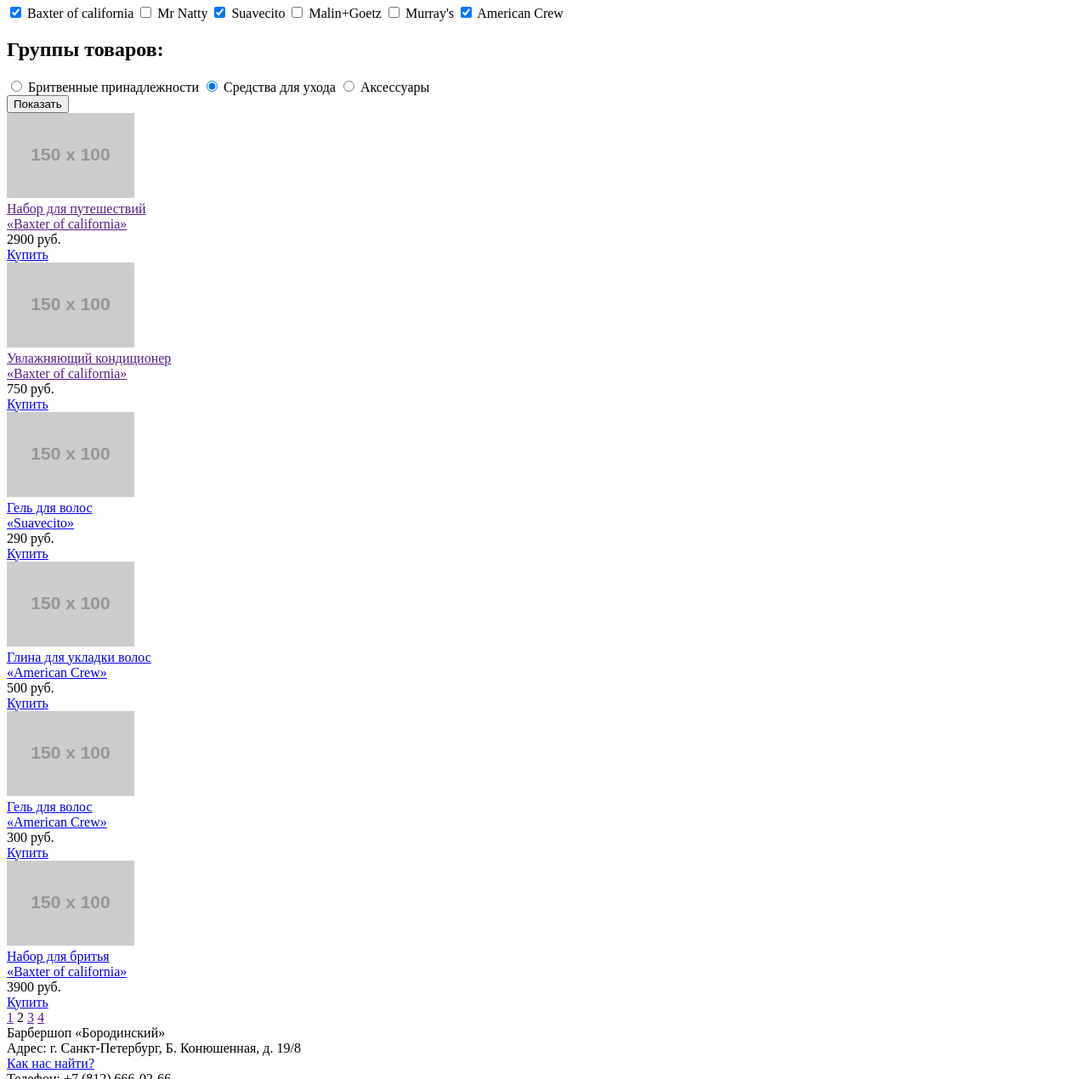
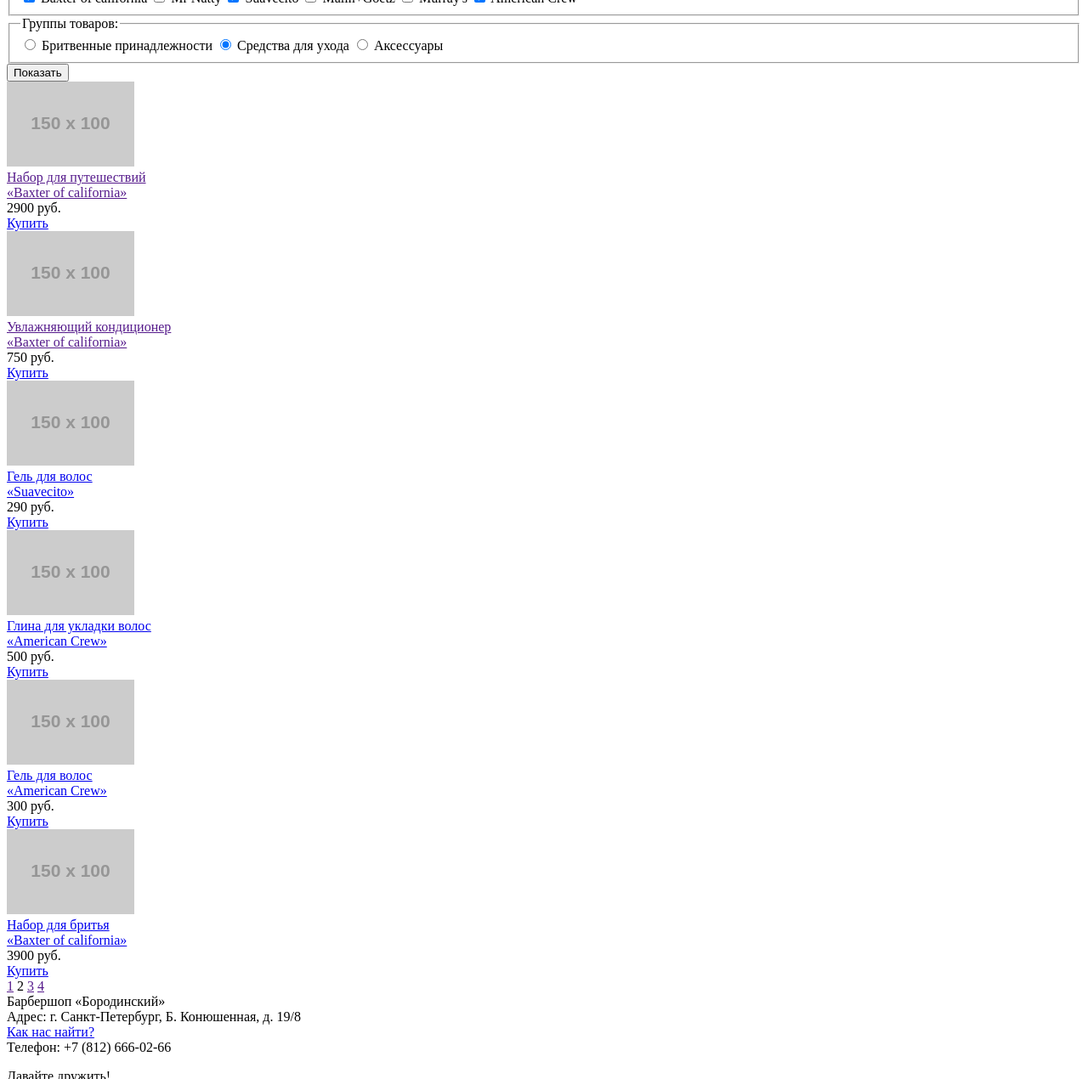
Before and after one commit to Feuway/194734-barbershop, a plain HTML site: page catalog.html in a window 1280 px wide. Shown: the part 300-1570 px from the top of the page at 85% size. Drawn offline with Linux system fonts and the light colour scheme; placeholder pictures from the web are drawn by us.

Commit message:
Зад 2 Барбер
Исправил

```diff
--- a/catalog.html
+++ b/catalog.html
@@ -8,7 +8,7 @@
   <body>
 		<header class="main-header">
 			<div class="container">
-				<a href="index.html"></a>
+				<a class="logo" href="index.html"><img src="#" alt="barbershop"></a>
 				<nav class="main-navigation">
 					<ul>
 						<li><a href="#">Информация</a></li>
@@ -33,10 +33,9 @@
 				</div>
 			</div>
 			<div class="catalog">
-				<section class="filter">
-					<form action="" method="post">
-						<div class="flter-brand">
-							<h2>Производители:</h2>
+				<form class="filter" action="" method="post">
+					<fieldset class="flter-brand">
+						<legend>Производители:</legend>
 						<input type="checkbox" name="boc" id="boc" checked>
 						<label for="boc">Baxter of california</label>
 						<input type="checkbox" name="mr-natty" id="mr-natty">
@@ -49,25 +48,24 @@
 						<label for="murrays">Murray's</label>
 						<input type="checkbox" name="american-crew" id="american-crew" checked>
 						<label for="american-crew">American Crew</label>
-						</div>
-						<div class="filter-product-group">
-							<h2>Группы товаров:</h2>
-							<input type="radio" name="razors" id="razors">
+					</fieldset>
+					<fieldset class="filter-product-group">
+						<legend>Группы товаров:</legend>
+						<input type="radio" name="product-group" id="razors">
 						<label for="razors">Бритвенные принадлежности</label>
-							<input type="radio" name="care" id="care" checked>
+						<input type="radio" name="product-group" id="care" checked>
 						<label for="care">Средства для ухода</label>
-							<input type="radio" name="accessories" id="accessories">
+						<input type="radio" name="product-group" id="accessories">
 						<label for="accessories">Аксессуары</label>
-						</div>
+					</fieldset>
 					<div class="show">
 						<input type="submit" name="show" value="Показать">
 					</div>
 				</form>
-				</section>
 				<section class="catalog">
 					<article class="catalog-item">
-						<div class="image">
-							<a href="#"><img src="http://placehold.it/150x100" alt=""></a>
+						<a class="image" href="#"><img src="http://placehold.it/150x100" alt=""></a>
+						<div class="info-item">
 							<div class="item-name">
 								<a href="">
 									<span class="normal-text">Набор для путешествий</span><br>
@@ -81,8 +79,8 @@
 						</div>
 					</article>
 					<article class="catalog-item">
-						<div class="image">
-							<a href="#"><img src="http://placehold.it/150x100" alt=""></a>
+						<a class="image" href="#"><img src="http://placehold.it/150x100" alt=""></a>
+						<div class="info-item">
 							<div class="item-name">
 								<a href="">
 									<span class="normal-text">Увлажняющий кондиционер</span><br>
@@ -96,8 +94,8 @@
 						</div>
 					</article>
 					<article class="catalog-item">
-						<div class="image">
-							<a href="#"><img src="http://placehold.it/150x100" alt=""></a>
+						<a class="image" href="#"><img src="http://placehold.it/150x100" alt=""></a>
+						<div class="info-item">
 							<div class="item-name">
 								<a href="#">
 									<span class="normal-text">Гель для волос</span><br>
@@ -111,8 +109,8 @@
 						</div>
 					</article>
 					<article class="catalog-item">
-						<div class="image">
-							<a href="#"><img src="http://placehold.it/150x100" alt=""></a>
+						<a class="image" href="#"><img src="http://placehold.it/150x100" alt=""></a>
+						<div class="info-item">
 							<div class="item-name">
 								<a href="#">
 									<span class="normal-text">Глина для укладки волос</span><br>
@@ -126,8 +124,8 @@
 						</div>
 					</article>
 					<article class="catalog-item">
-						<div class="image">
-							<a href="#"><img src="http://placehold.it/150x100" alt=""></a>
+						<a class="image" href="#"><img src="http://placehold.it/150x100" alt=""></a>
+						<div class="info-item">
 							<div class="item-name">
 								<a href="#">
 									<span class="normal-text">Гель для волос</span><br>
@@ -141,8 +139,8 @@
 						</div>
 					</article>
 					<article class="catalog-item">
-						<div class="image">
-							<a href="#"><img src="http://placehold.it/150x100" alt=""></a>
+						<a class="image" href="#"><img src="http://placehold.it/150x100" alt=""></a>
+						<div class="info-item">
 							<div class="item-name">
 								<a href="#">
 									<span class="normal-text">Набор для бритья</span><br>
```
Also changed, not shown: catalog-item.html (+10 -6 lines), price.html (+11 -11 lines). Lines whose indentation alone changed are shown as unchanged.
